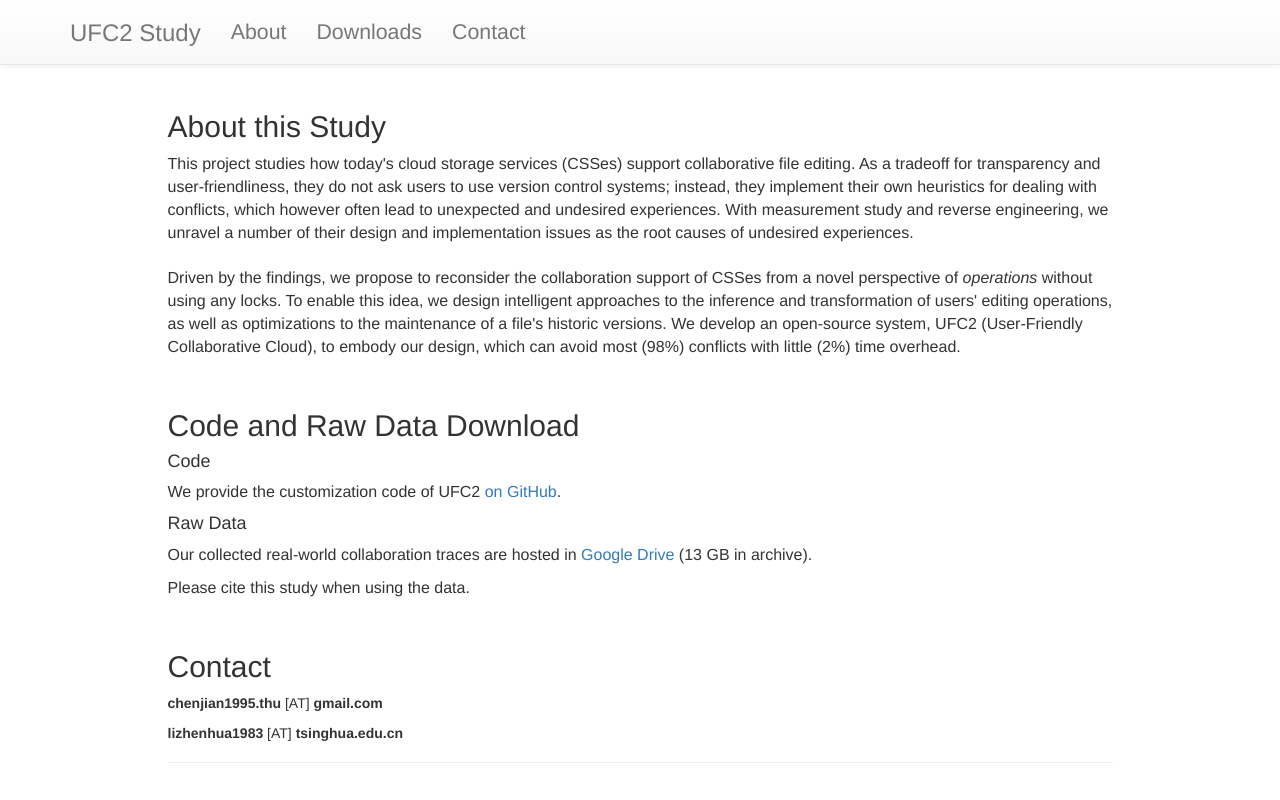
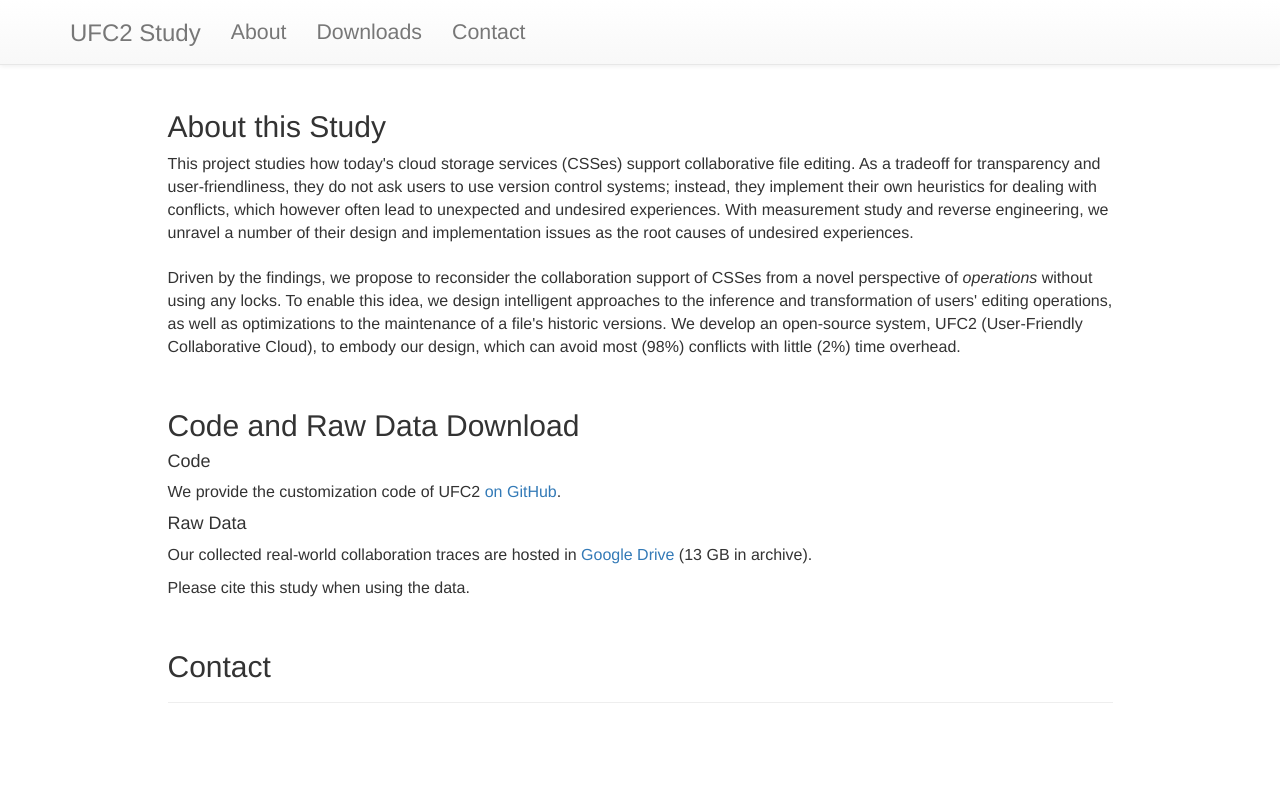
Before and after one commit to ufc2project/ufc2project.github.io, a plain HTML site: page index.html in a window 1280 px wide. Drawn offline with nearby package versions, Linux system fonts and the light colour scheme.

Commit message:
Update index.html

```diff
--- a/index.html
+++ b/index.html
@@ -78,10 +78,8 @@
           <br>
           <h2 id="contact">Contact</h2>
           <p>
-            <b>chenjian1995.thu</b> [AT] <b>gmail.com</b>
           </p>
           <p>
-            <b>lizhenhua1983</b> [AT] <b>tsinghua.edu.cn</b>
           </p>
         </div>
       </div>
```
